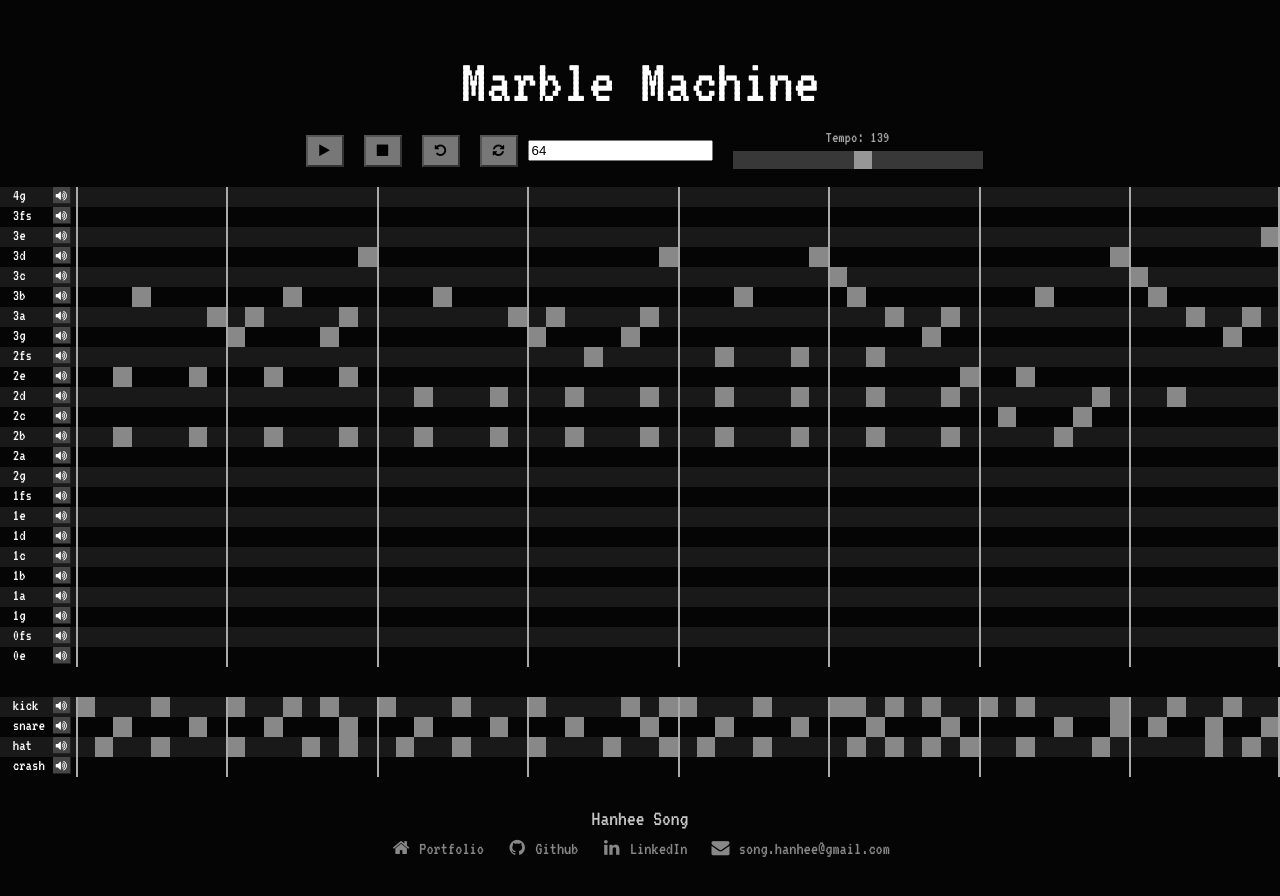
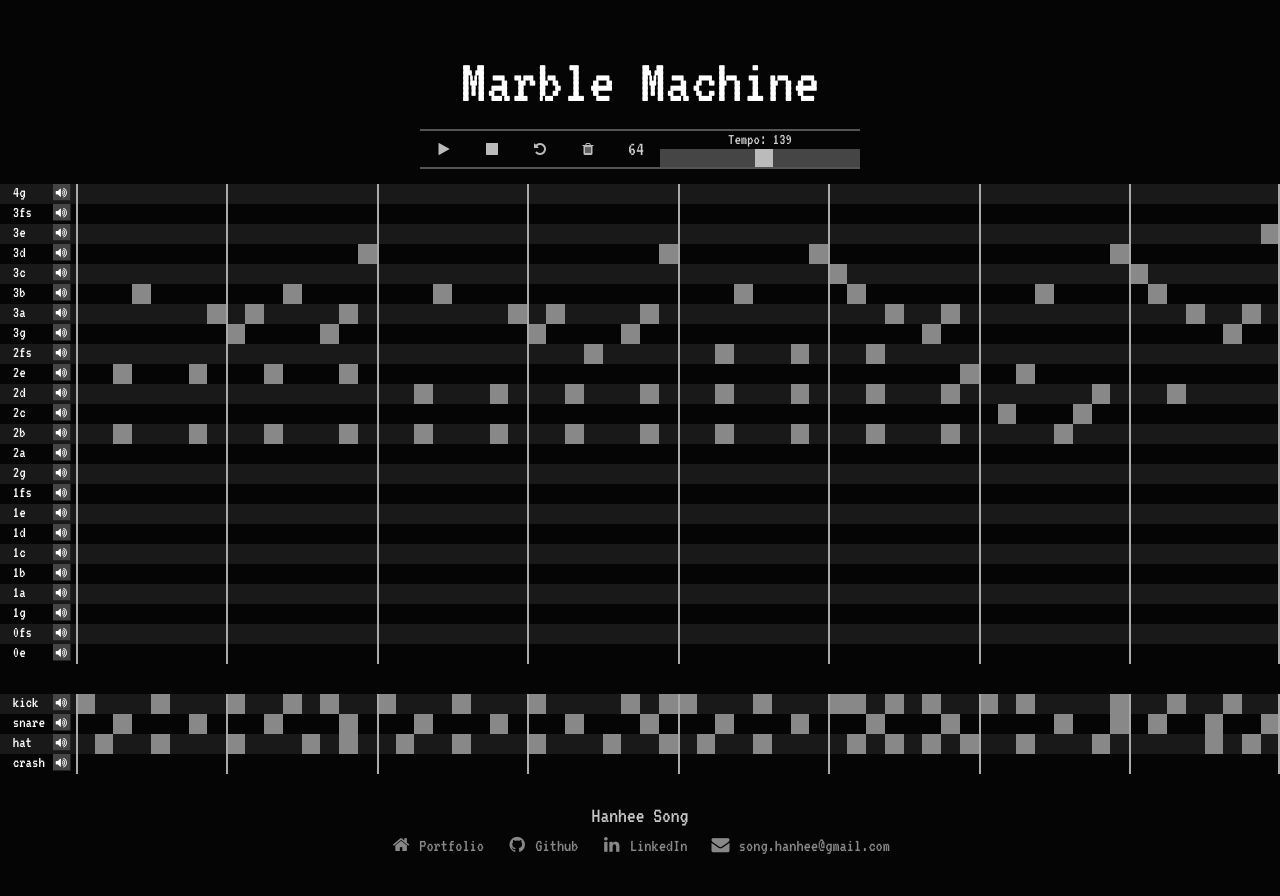
Before and after one commit to hanhee-song/marble_machine, a React (Create React App) app: page / in a window 1280 px wide. Shown: the top 896 px of the page. Built offline with nearby package versions, Linux system fonts and the light colour scheme.

Commit message:
restyle control buttons

```diff
--- a/public/styles.css
+++ b/public/styles.css
@@ -135,79 +135,117 @@ a:hover {
 
 .soundboard-controls-button {
   cursor: pointer;
-  background-color: #777;
-  height: 32px;
-  width: 38px;
-  margin: 0 10px;
-  border-bottom: 2px solid #333;
-  border-right: 2px solid #333;
+  background: none;
   border-top: 2px solid #555;
-  border-left: 2px solid #555;
-  line-height: 26px;
+  border-bottom: 2px solid #555;
+  height: 40px;
+  width: 48px;
+  line-height: 36px;
   text-align: center;
-  transition: background .8s, border .8s;
+  color: #bbb;
+  font-size: 14px;
+  text-rendering: optimizeSpeed;
+  transition: background .8s;
 }
 
 .soundboard-controls-button:hover {
-  background-color: #999;
-  border-bottom: 2px solid #555;
-  border-right: 2px solid #555;
-  border-top: 2px solid #777;
-  border-left: 2px solid #777;
+  background-color: #555;
   transition: none;
   -webkit-transition: none;
 }
 
 .soundboard-controls-button:active {
-  background-color: #aaa;
-  border-bottom: 2px solid #777;
-  border-right: 2px solid #777;
-  border-top: 2px solid #555;
-  border-left: 2px solid #555;
-  padding-top: 2px;
-  padding-left: 2px;
-  transition: border 0s;
+  background-color: #777;
+  padding-top: 1px;
+  padding-left: 1px;
 }
 
-.soundboard-controls-tempo-container {
-  margin-left: 18px;
-  opacity: .8;
+.soundboard-controls-input {
+  outline: none;
+  font-family: 'VT323', monospace;
+  background: none;
+  border: 0;
+  border-top: 2px solid #555;
+  border-bottom: 2px solid #555;
+  height: 40px;
+  width: 48px;
+  line-height: 36px;
+  font-size: 20px;
   color: #ccc;
-  transition: opacity .8s;
-  -webkit-transition: opacity .8s;
+  text-align: center;
+  transition: background .8s;
+  -webkit-transition: background .8s;
 }
 
-.soundboard-controls-tempo-container:hover {
-  margin-left: 18px;
-  opacity: 1;
+.soundboard-controls-input:hover {
+  background-color: #555;
+  color: #ddd;
   transition: none;
   -webkit-transition: none;
 }
 
+.soundboard-controls-input:focus {
+  background-color: #555;
+  color: #ddd;
+}
+
+.soundboard-controls-tempo-container {
+  height: 40px;
+  background: none;
+  border-top: 2px solid #555;
+  border-bottom: 2px solid #555;
+  color: #ccc;
+  transition: background .8s;
+  -webkit-transition: background .8s;
+}
+
+.soundboard-controls-tempo-container:hover {
+  position: relative;
+  transition: none;
+  -webkit-transition: none;
+  background-color: #444;
+}
+
 .soundboard-controls-tempo-title {
   text-align: center;
-  margin-bottom: 4px;
   font-size: 16px;
 }
 
 .soundboard-controls-tempo-slider {
+  position: relative;
+  bottom: -2px;
+  margin: 0;
   cursor: pointer;
-  width: 250px;
+  width: 200px;
   height: 18px;
   background: #454545;
   outline: none;
   transform: scaleX(-1);
   -webkit-appearance: none;
   appearance: none;
+  transition: background .8s;
+  -webkit-transition: background .8s;
+}
+
+.soundboard-controls-tempo-container:hover .soundboard-controls-tempo-slider {
+  background-color: #656565;
+  transition: none;
+  -webkit-transition: none;
 }
 
 .soundboard-controls-tempo-slider::-webkit-slider-thumb {
   -webkit-appearance: none;
   appearance: none;
+  cursor: pointer;
+  background: #bbb;
   width: 18px;
   height: 18px;
-  background: #bbb;
-  cursor: pointer;
+  transition: background .8s;
+  -webkit-transition: background .8s;
+}
+
+.soundboard-controls-tempo-container:hover .soundboard-controls-tempo-slider::-webkit-slider-thumb {
+  background: #ccc;
 }
 
 .soundboard-controls-tempo-slider::-moz-range-thumb {
@@ -215,6 +253,10 @@ a:hover {
   height: 18px;
   background: #bbb;
   cursor: pointer;
+}
+
+.soundboard-controls-tempo-container:hover .soundboard-controls-tempo-slider::-moz-range-thumb {
+  background: #ccc;
 }
 
 /************* INSTRUMENTS **************/
--- a/src/components/soundboard.jsx
+++ b/src/components/soundboard.jsx
@@ -140,9 +140,9 @@ class Soundboard extends React.Component {
             <i className={`fa fa-undo`} aria-hidden="true"></i>
           </button>
           <button className="soundboard-controls-button" onClick={this.handleResetAll}>
-            <i className={`fa fa-refresh`} aria-hidden="true"></i>
+            <i className={`fa fa-trash`} aria-hidden="true"></i>
           </button>
-          <input className="sounboard-controls-input"
+          <input className="soundboard-controls-input"
             onChange={this.handleMmChange}
             value={this.state.mm}
             />
```
